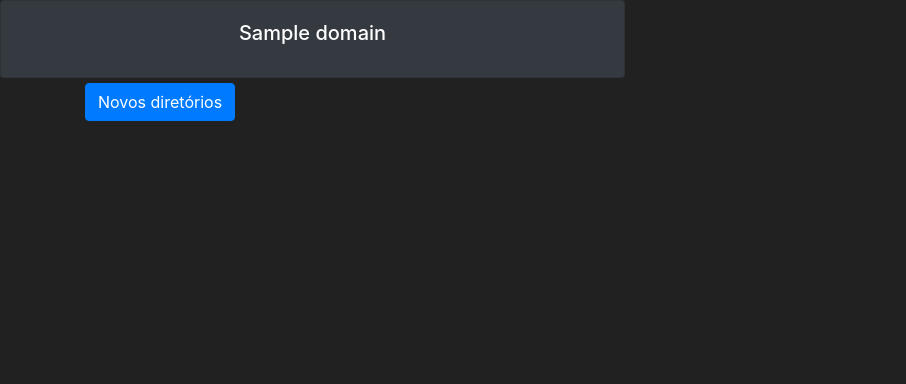
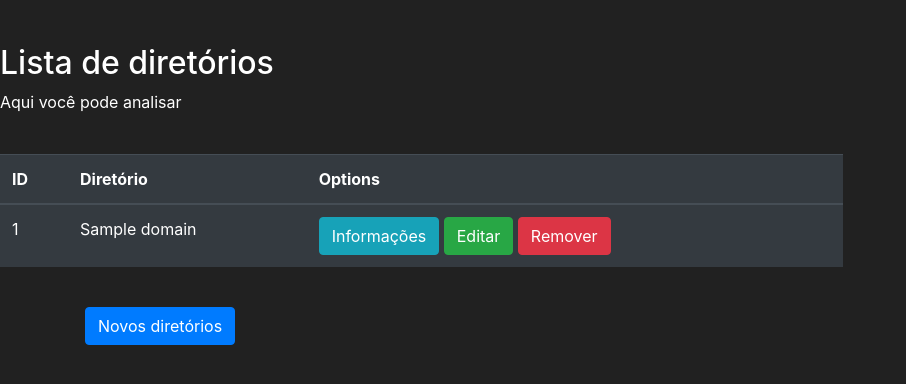
Before and after one commit to IgorLucindo/Augusto-Igor, a Flask app: a page that uses bughunter/templates/domains.html in a window 1280 px wide. Shown: the part 56-440 px from the top of the page, without its empty margins (0-906 px from the left). Run offline with Flask 2, Linux system fonts and the light colour scheme; a user stored in the database is signed in; tables that the repository leaves empty hold one stand-in row (values such as "Sample post"); some libraries are stand-ins or nearby versions.

Commit message:
falta pouco

```diff
--- a/bughunter/routes.py
+++ b/bughunter/routes.py
@@ -72,6 +72,9 @@ def directories_page(project):
 def delete_project_page(project):
     imagename = Project.query.filter_by(name=project).first().image
     os.remove(f'bughunter/static/{imagename}')
+    #remove os domínios do site
+    Domain.query.filter_by(project=Project.query.filter_by(name=project).first().id).delete()
+
     Project.query.filter_by(name=project).delete()
     db.session.commit()
     flash(f"Você deletou com sucesso o projeto {project}", category='info')
--- a/bughunter/templates/domains.html
+++ b/bughunter/templates/domains.html
@@ -3,28 +3,41 @@
 Domains Page
 {% endblock %}
 
-
 {% block content %}
 
-<!-- {% for domain in domains %} -->
-
-<div class="row">
-  {% for domain in domains %}
-    <div class="col-md-6">
-        <div style="margin-bottom: 5px" class="card text-center bg-dark">
-             <div class="card-body">
-                 <h5 class="card-title">{{ domain.name }}</h5>
-             </div>
-         </div>
-  {% endfor %}
-    </div>
-<!-- <div class="container-fluid">
-  <div class="card card-body bg-dark">
-    <p class="text-info">{{ domain.name }}</p>
+<br>
+<div class="row" style="margin-top:20px">
+  <div class="col-8">
+      <h2>Lista de diretórios</h2>
+      <p>Aqui você pode analisar </p>
+      <br>
+     <table class="table table-hover table-dark">
+        <thead>
+           <tr>
+              <!-- Your Columns HERE -->
+              <th scope="col">ID</th>
+              <th scope="col">Diretório</th>
+              <th scope="col">Options</th>
+           </tr>
+        </thead>
+        <tbody>
+           <!-- Your rows inside the table HERE: -->
+           {% for domain in domains %}
+           {% include 'includes/domains_modals.html' %}
+           <tr>
+              <td>{{ domain.id }}</td>
+              <td>{{ domain.name }}</td>
+              <td>
+                 <button class="btn btn-outline btn-info" data-toggle="modal" data-target="#Modal-MoreInfo-{{ domain.id }}">Informações</button>
+                 <button class="btn btn-outline btn-success" data-toggle="modal" data-target="#Modal-PurchaseConfirm-{{ domain.id }}">Editar</button>
+                 <button class="btn btn-outline btn-danger" data-toggle="modal" data-target="#Modal-PurchaseConfirm-{{ domain.id }}">Remover</button>
+              </td>
+           </tr>
+           {% endfor %}
+        </tbody>
+     </table>
   </div>
-    </div>
-
-{% endfor %} -->
+</div>
 
 <br>
     <div class="container">
```
Also changed, not shown: bughunter/templates/projects.html (+10 -9 lines), bughunter/templates/includes/domains_modals.html (added).
